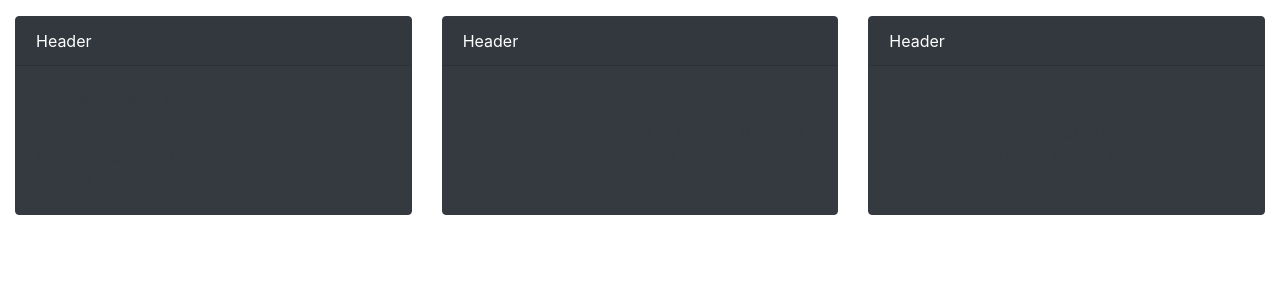
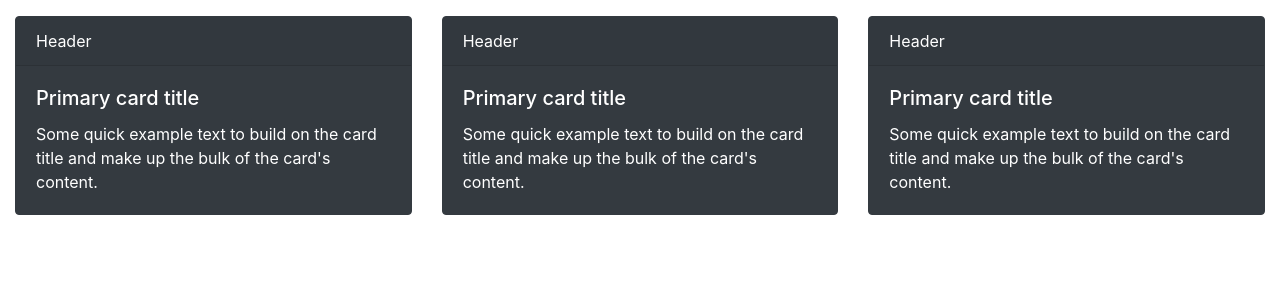
Before and after one commit to 200sx/aihackathon, a Flask app: page / in a window 1280 px wide. Shown: the part 56-356 px from the top of the page. Run offline with Flask 2, Linux system fonts and the light colour scheme; some libraries are stand-ins or nearby versions.

Commit message:
dark theme

```diff
--- a/templates/home.html
+++ b/templates/home.html
@@ -9,7 +9,7 @@
 
   <div class="card border-dark  bg-dark text-white mb-3">
     <div class="card-header">Header</div>
-    <div class="card-body text-dark">
+    <div class="card-body text-white">
       <h5 class="card-title">Primary card title</h5>
       <p class="card-text">Some quick example text to build on the card title and make up the bulk of the card's content.</p>
     </div>
@@ -17,7 +17,7 @@
 
   <div class="card border-dark  bg-dark text-white  mb-3">
     <div class="card-header">Header</div>
-    <div class="card-body text-dark">
+    <div class="card-body text-white">
       <h5 class="card-title">Primary card title</h5>
       <p class="card-text">Some quick example text to build on the card title and make up the bulk of the card's content.</p>
     </div>
@@ -25,7 +25,7 @@
 
   <div class="card border-dark bg-dark text-white mb-3">
     <div class="card-header">Header</div>
-    <div class="card-body text-dark">
+    <div class="card-body text-white">
       <h5 class="card-title">Primary card title</h5>
       <p class="card-text">Some quick example text to build on the card title and make up the bulk of the card's content.</p>
     </div>
```
